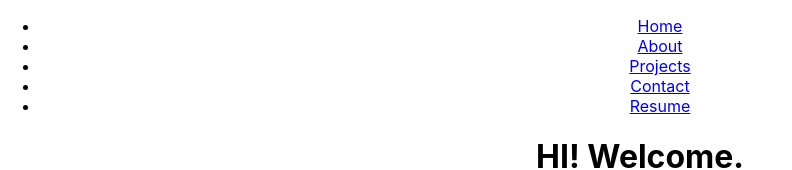
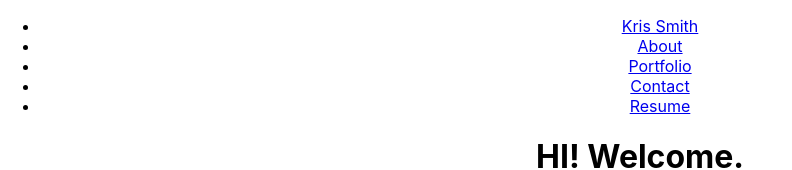
Before and after one commit to KrisSmith7/kris-react-portfolio, a React (Create React App) app: page / in a window 1280 px wide. Shown: the top 170 px of the page, without its empty margins (0-792 px from the left). Built offline with nearby package versions, Linux system fonts and the light colour scheme.

Commit message:
testing transitions for homepage

```diff
--- a/src/components/MainContainer.js
+++ b/src/components/MainContainer.js
@@ -1,8 +1,8 @@
-import React, { useState } from 'react';
+import React, { useState, useEffect } from 'react';
 import NavTabs from './NavTabs';
 import Home from './Pages/Home';
 import About from './Pages/About';
-import Projects from './Pages/Projects';
+import Portfolio from './Pages/Portfolio';
 import Resume from './Pages/Resume';
 import Contact from './Pages/Contact';
 
@@ -11,13 +11,13 @@
 
   const renderPage = () => {
     if (currentPage === 'Home') {
-      return <Home />;
+            return <Home />;
     }
     if (currentPage === 'About') {
       return <About />;
     }
-    if (currentPage === 'Projects') {
-      return <Projects />;
+    if (currentPage === 'Portfolio') {
+      return <Portfolio />;
     }
     if (currentPage === 'Resume') {
       return <Resume />;
--- a/src/components/NavTabs.js
+++ b/src/components/NavTabs.js
@@ -11,7 +11,7 @@
                     onClick={() => handlePageChange('Home')}
                     className={currentPage === 'Home' ? 'nav-link active' : 'nav-link'}
                 >
-                    Home
+                    Kris Smith
                 </a>
             </li>
             <li className="nav-item">
@@ -25,11 +25,11 @@
             </li>
             <li className="nav-item">
                 <a
-                    href="#projects"
-                    onClick={() => handlePageChange('Projects')}
-                    className={currentPage === 'Projects' ? 'nav-link active' : 'nav-link'}
+                    href="#portfolio"
+                    onClick={() => handlePageChange('Portfolio')}
+                    className={currentPage === 'Portfolio' ? 'nav-link active' : 'nav-link'}
                 >
-                    Projects
+                    Portfolio
                 </a>
             </li>
             <li className="nav-item">
--- a/src/components/Pages/Home.js
+++ b/src/components/Pages/Home.js
@@ -1,4 +1,5 @@
 import React from "react";
+
 
 function Home () {
     return (
--- a/src/components/Pages/Projects.js
+++ b/src/components/Pages/Portfolio.js
@@ -4,8 +4,8 @@
 // WHEN I am presented with the Portfolio section
 // THEN I see titled images of six of the developer’s applications with links to both the deployed applications and the corresponding GitHub repository
 
-// function Projects () {
-const Projects = ({ projectInfo }) => {
+
+const Portfolio = ({ projectInfo }) => {
 
     const [projPhotos] = useState([
       {
@@ -69,4 +69,4 @@
     };
 
 
-export default Projects;
+export default Portfolio;
```
